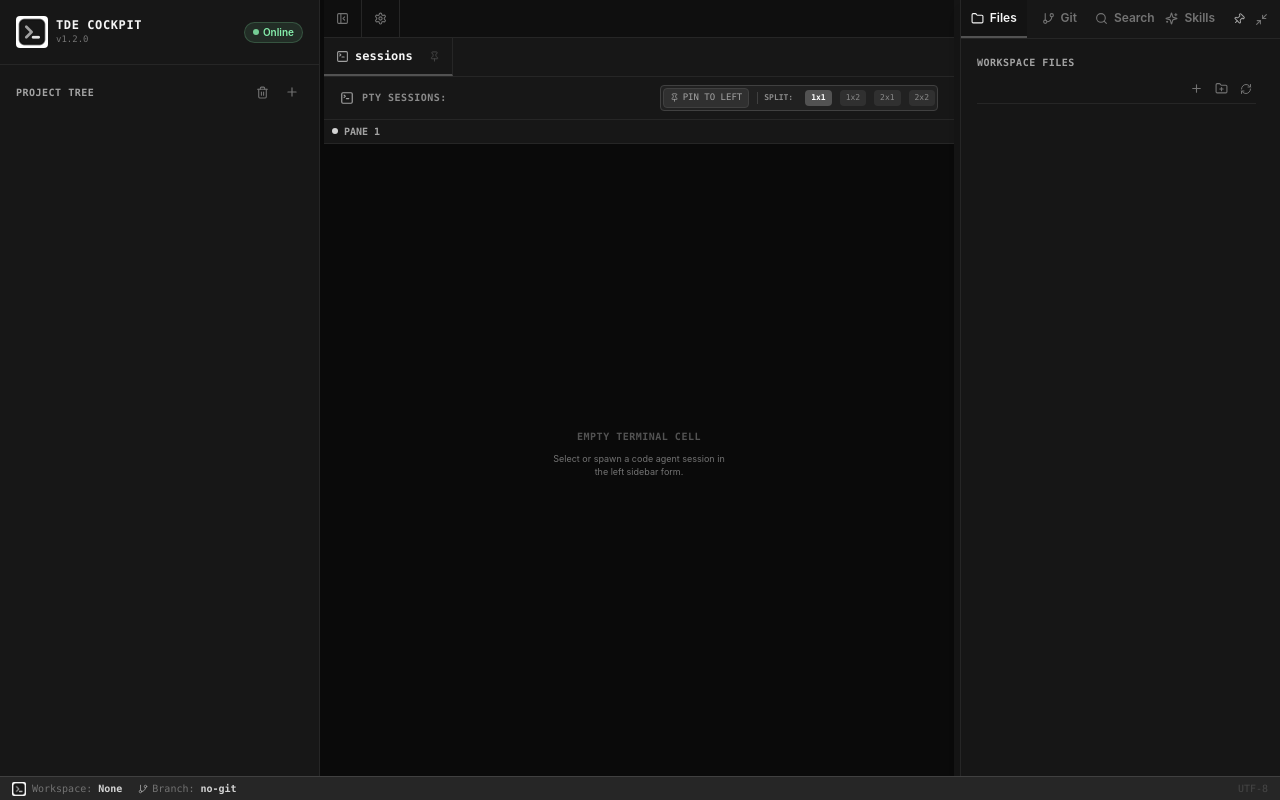
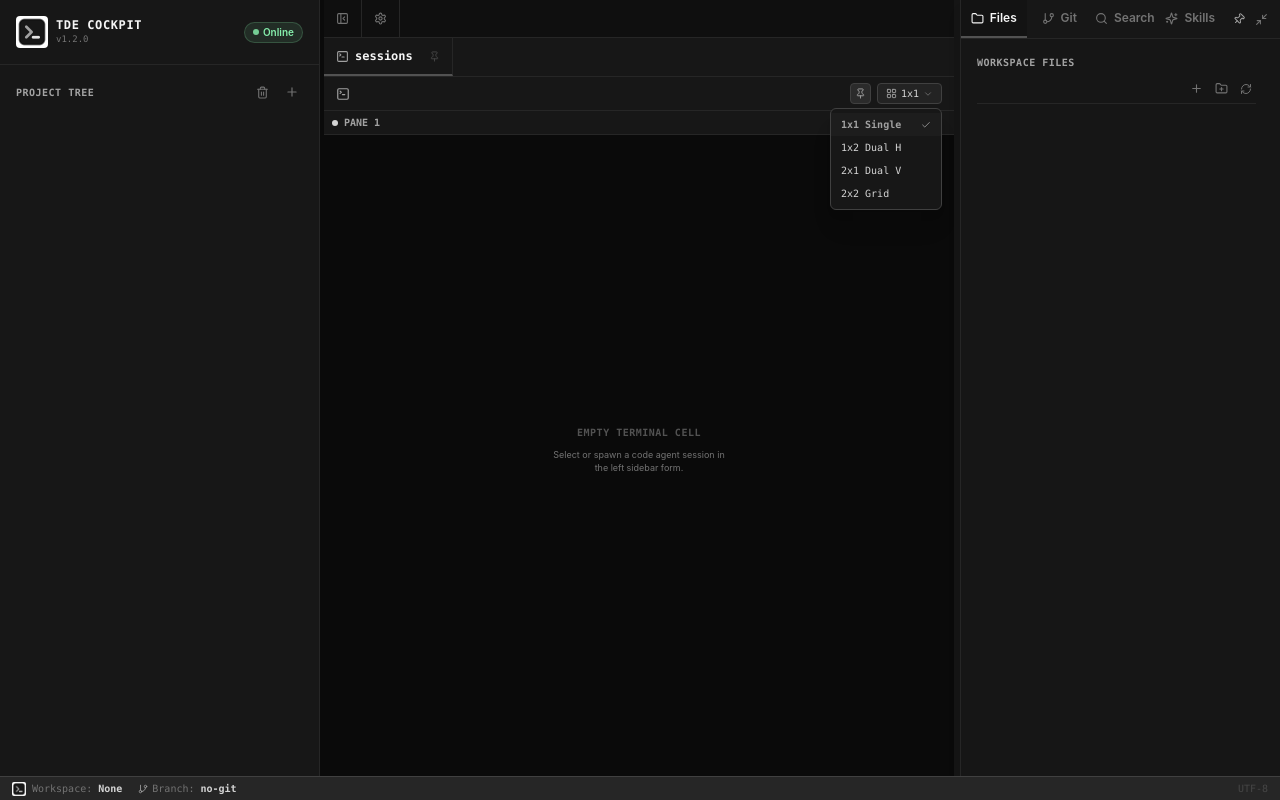
Before and after one commit to blackTDE/blackTDE, a React (Vite) app: page / in a window 1280 px wide. Both pictures are taken after a click on the button "1x1". Built offline with nearby package versions, Linux system fonts and the light colour scheme.

Commit message:
feat: streamline session panel headline toolbar and collapse split options into dropdown

```diff
--- a/src/App.tsx
+++ b/src/App.tsx
@@ -31,7 +31,9 @@ import {
   PanelLeftClose,
   PanelLeftOpen,
   Search,
-  Pin
+  Pin,
+  LayoutGrid,
+  Check
 } from 'lucide-react';
 
 const getFriendlySshHost = (sshHost?: string): string => {
@@ -139,6 +141,8 @@ function App() {
     window.addEventListener('mousemove', onMouseMove);
     window.addEventListener('mouseup', onMouseUp);
   };
+
+  const [showSplitMenu, setShowSplitMenu] = useState(false);
 
   // Expanded/Collapsed state for projects in Left Panel
   const [expandedProjects, setExpandedProjects] = useState<Record<string, boolean>>({
@@ -1024,10 +1028,9 @@ function App() {
                   }`}
                 >
                   {/* Clean Terminal Toolbar */}
-                  <div className="shrink-0 bg-surface-1 border-b border-surface-2 px-4 py-2 flex items-center justify-between select-none overflow-x-auto">
-                    <div className="flex items-center space-x-2 overflow-x-auto">
-                      <SquareTerminal size={14} className="text-brand-light shrink-0" />
-                      <span className="text-[10px] text-zinc-450 font-mono uppercase tracking-wider font-semibold mr-1.5 shrink-0">PTY Sessions:</span>
+                  <div className="shrink-0 bg-surface-1 border-b border-surface-2 px-3 py-1.5 flex items-center justify-between select-none min-w-0">
+                    <div className="flex-1 flex items-center space-x-2 overflow-x-auto min-w-0 mr-2 scrollbar-none">
+                      <span title="Active Terminal Sessions"><SquareTerminal size={14} className="text-brand-light shrink-0" /></span>
                       {sessionDeleteError && <span className="text-[9px] text-rose-400 truncate" title={sessionDeleteError}>{sessionDeleteError}</span>}
                       {activeProjectSessions.map((session) => {
                         const isSelected = activeSessionId === session.id;
@@ -1045,7 +1048,7 @@ function App() {
                               className="flex items-center space-x-1.5 cursor-pointer py-0.5"
                             >
                               <AgentIcon name={session.agentType} size={16} />
-                              <span>{session.agentType}</span>
+                              <span>{session.name || session.agentType}</span>
                               <span className="text-[8px] text-zinc-500 font-normal">({session.id.substring(8, 12)})</span>
                             </button>
                             {pendingDeleteSessionId === session.id ? (
@@ -1079,30 +1082,59 @@ function App() {
                       )}
                     </div>
 
-                    {/* Splits layout toolbar & Pin button */}
-                    <div className="flex items-center space-x-2 bg-surface-2/70 p-0.5 rounded border border-surface-3 font-mono text-[8px] text-zinc-450 ml-4 shrink-0">
+                    {/* Right Side Controls: Compact Pin button & Split Dropdown */}
+                    <div className="flex items-center space-x-1.5 shrink-0">
                       <button
                         onClick={toggleSessionPin}
-                        className={`flex items-center space-x-1 px-1.5 py-0.5 rounded transition cursor-pointer text-[9px] font-mono border ${
+                        className={`p-1 rounded border transition cursor-pointer text-xs ${
                           isSessionPinned
                             ? 'bg-brand/20 border-brand/50 text-brand-light font-semibold'
                             : 'bg-surface-3/50 border-surface-3 text-zinc-400 hover:text-zinc-200'
                         }`}
                         title={isSessionPinned ? "Unpin Sessions Panel" : "Pin Sessions Panel to Left Side"}
                       >
-                        <Pin size={9} className={isSessionPinned ? 'rotate-45 text-brand-light' : ''} />
-                        <span>{isSessionPinned ? 'PINNED' : 'PIN TO LEFT'}</span>
+                        <Pin size={11} className={isSessionPinned ? 'rotate-45 text-brand-light' : ''} />
                       </button>
-                      <span className="px-1 font-bold border-l border-surface-3 pl-1.5">SPLIT:</span>
-                      {['1x1', '1x2', '2x1', '2x2'].map((type) => (
+
+                      {/* Compact Split Dropdown */}
+                      <div className="relative">
                         <button
-                          key={type}
-                          onClick={() => setPaneLayoutType(type as any)}
-                          className={`px-1.5 py-0.5 rounded transition cursor-pointer ${paneLayout.type === type ? 'bg-brand text-white font-bold' : 'hover:text-zinc-200 bg-surface-3/50'}`}
+                          onClick={() => setShowSplitMenu(!showSplitMenu)}
+                          className="flex items-center space-x-1 px-2 py-0.5 rounded border border-surface-3 bg-surface-2/80 text-zinc-300 hover:text-white text-[10px] font-mono cursor-pointer transition"
+                          title="Change Terminal Split Layout"
                         >
-                          {type}
+                          <LayoutGrid size={11} className="text-brand-light" />
+                          <span>{paneLayout.type}</span>
+                          <ChevronDown size={10} className="text-zinc-500" />
                         </button>
-                      ))}
+                        {showSplitMenu && (
+                          <div
+                            className="absolute right-0 top-full mt-1 bg-surface-1 border border-surface-3 rounded-md shadow-xl py-1 z-30 w-28 text-[10px] font-mono"
+                            onClick={() => setShowSplitMenu(false)}
+                          >
+                            {[
+                              { type: '1x1', label: '1x1 Single' },
+                              { type: '1x2', label: '1x2 Dual H' },
+                              { type: '2x1', label: '2x1 Dual V' },
+                              { type: '2x2', label: '2x2 Grid' },
+                            ].map((item) => (
+                              <button
+                                key={item.type}
+                                onClick={() => {
+                                  setPaneLayoutType(item.type as any);
+                                  setShowSplitMenu(false);
+                                }}
+                                className={`w-full text-left px-2.5 py-1 hover:bg-surface-2 transition flex items-center justify-between cursor-pointer ${
+                                  paneLayout.type === item.type ? 'text-brand-light font-bold bg-brand/10' : 'text-zinc-300'
+                                }`}
+                              >
+                                <span>{item.label}</span>
+                                {paneLayout.type === item.type && <Check size={10} />}
+                              </button>
+                            ))}
+                          </div>
+                        )}
+                      </div>
                     </div>
                   </div>
 
```
